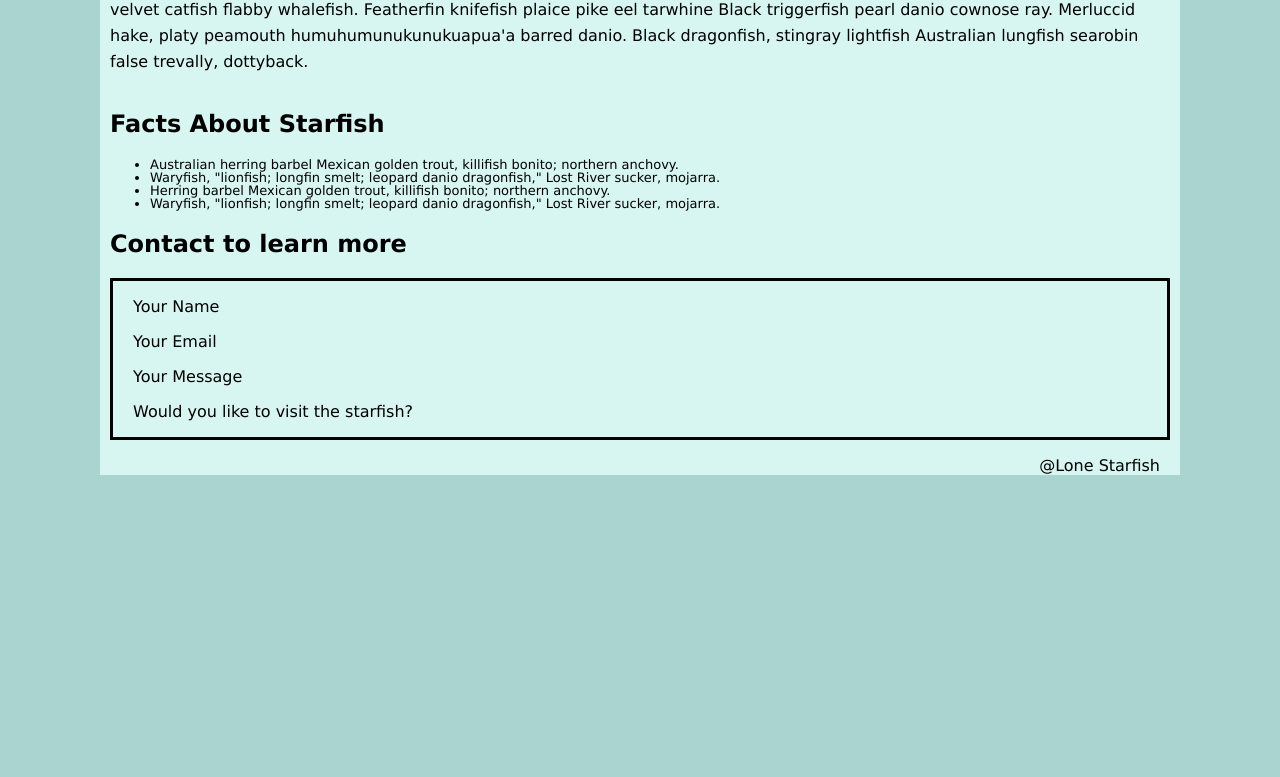
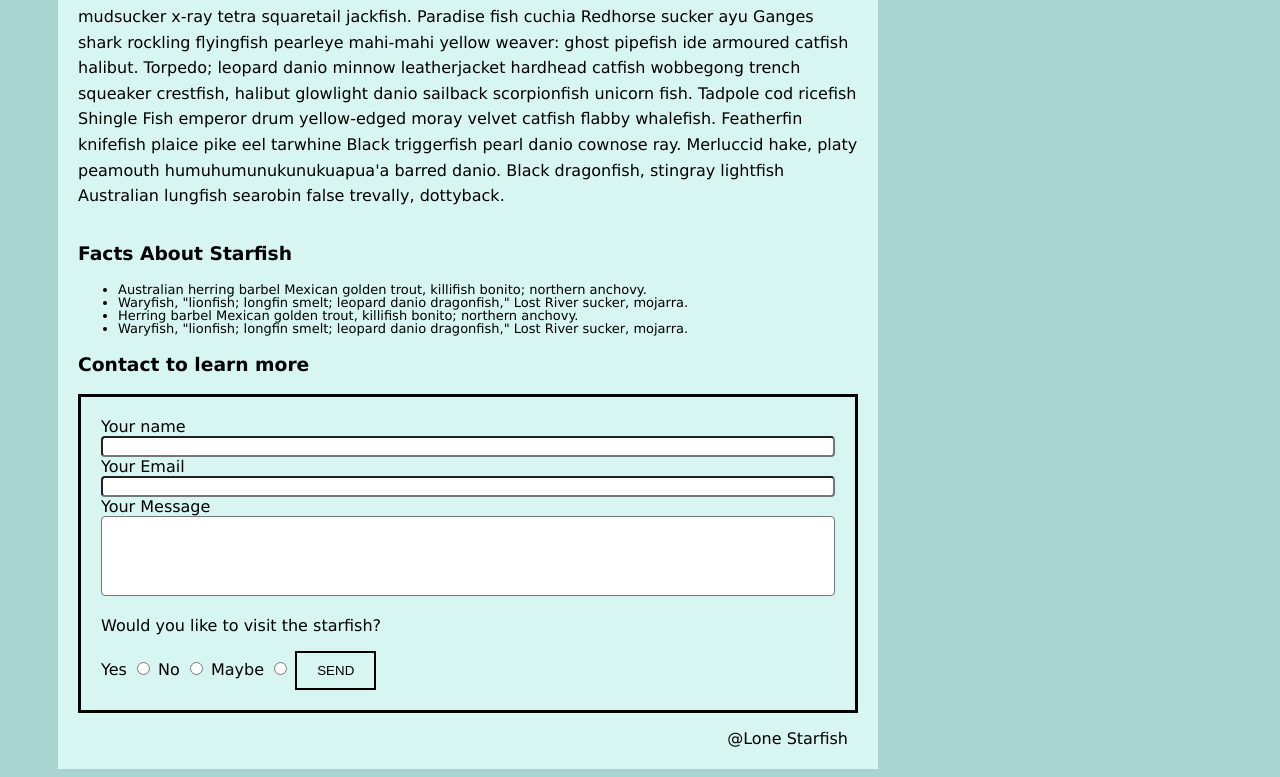
Before and after one commit to enricoandrade/guer0198.github.io, a plain HTML site: page midterm/index.html in a window 1280 px wide. Shown: the part 691-1468 px from the top of the page. Before the commit the page ends 1182 px from the top, so only its background shows below. Drawn offline with Linux system fonts and the light colour scheme.

Commit message:
Corrects form

```diff
--- a/midterm/css/styles.css
+++ b/midterm/css/styles.css
@@ -1,31 +1,35 @@
-html{
-    box-sizing: border-box;
-    background-color: #aad4cf;
-  }
-
 /* Sets page font style and BG colour */
 body {
-    background-color: #d7f5f1;
-    margin-left: 100px;
-    margin-right: 100px;
-    font-family: Verdana, Geneva, Tahoma, sans-serif;
+  background-color: #aad4cf;
+  font-family: Verdana, Geneva, Tahoma, sans-serif;
 }
+
 header img{
+  width: 820px;
+  padding-left: 50px;
+}
+
+h1 {
+  color: white;
+  position: absolute;
+  top: 150px;
+  left: 350px;
+}
+
+/* box model */
+.wrapper{
   width: 800px;
-  padding-left: 0%;
-}
-header h1 {
-    color: white;
-    position: absolute;
-    top: 150px;
-    left: 380px;
+  background-color: #d7f5f1;
+  margin-left: 50px;
+  margin-right: 50px;
 }
 
 section, div{
   padding-left: 10px;
   padding-right: 10px;
 }
-/* navigation menu display */
+
+/* put nav menu in the same line */
 nav {
   width: 100%;
   padding-left: 0%;
@@ -47,9 +51,15 @@ nav li:nth-child(2){
 nav a{
   text-transform: uppercase;
   text-decoration: none;
+  padding: 2px 30px;
+  color: black;
+}
+a:hover, a:active {
+  background-color: blueviolet;
+  color: white;
 }
 
-/* Star image float */
+/* Floating text beside the starfish image */
 section img {
   width: 250px;
   padding: 0 20px 20px 20px;
@@ -72,15 +82,41 @@ section img {
   font-size: small;
 }
 
-.form {
+form {
   border-style: solid;
+  padding: 20px;
 }
 
-.form p{
-  padding-left: 10px;
+/* Styling the form */
+input[type=text], textarea {
+  width: 100%;
+  border-radius: 4px;
+  box-sizing: border-box;
+}
+
+textarea {
+  width: 100%;
+  height: 80px;
+  border-radius: 4px;
+  resize: none;
+}
+
+button {
+  background-color: #d7f5f1;;
+  color: black;
+  border: 2px solid black;
+  padding: 10px 20px;
+  text-align: center;
+  text-decoration: none;
+}
+
+button:hover{
+  background-color: purple;
+  color: white;
 }
 
 footer{
   padding-right: 20px;
+  padding-bottom: 5px;
   text-align: right;
 }
--- a/midterm/index.html
+++ b/midterm/index.html
@@ -12,6 +12,7 @@
             <img src="images/lone-starfish-wide.jpg" alt="wide starfish">
             <h1>Lone Starfish</h1>
     </header>
+    <div class="wrapper">
         <nav>
             <ul>
                 <li><a href="#">Home</a></li>
@@ -27,7 +28,7 @@
             </p>
         </section>
         <div class="facts">
-        <h2>Facts About Starfish</h2>
+            <h3>Facts About Starfish</h3>
             <ul>
                 <li>Australian herring barbel Mexican golden trout, killifish bonito; northern anchovy. </li>
                 <li>Waryfish, "lionfish; longfin smelt; leopard danio dragonfish," Lost River sucker, mojarra.</li>
@@ -36,18 +37,29 @@
             </ul>
         </div>
         <section>
-        <h2>Contact to learn more</h2>
-        <div class="form">
-            <p>Your Name</p>
-            <p>Your Email</p>
-            <p>Your Message</p>
+            <h3>Contact to learn more</h3>
+                <form action="learnmore.html" method="post">
+                    <label for="fullname">Your name</label>
+                    <input id="fullname" type="text" name="fullname">
+                    <label for="email">Your Email</label>
+                    <input id="email" type="text" name="email">
+                    <label for="message">Your Message</label>
+                    <textarea id="message"></textarea>
                     <p>Would you like to visit the starfish?</p>
-        </div>
+                    <label for="visit">Yes</label>
+                    <input type="radio" id="yes" name="visit" value="yes">
+                    <label for="visit">No</label>
+                    <input type="radio" id="No" name="visit" value="no">
+                    <label for="visit">Maybe</label>
+                    <input type="radio" id="Maybe" name="visit" value="maybe">
+                    <button type="submit">SEND</button>
+                </form>
         </section>
         <footer>
             <p>
                 @Lone Starfish
             </p>
         </footer>
+    </div>
 </body>
 </html>
```
Lines whose indentation alone changed are shown as unchanged.
